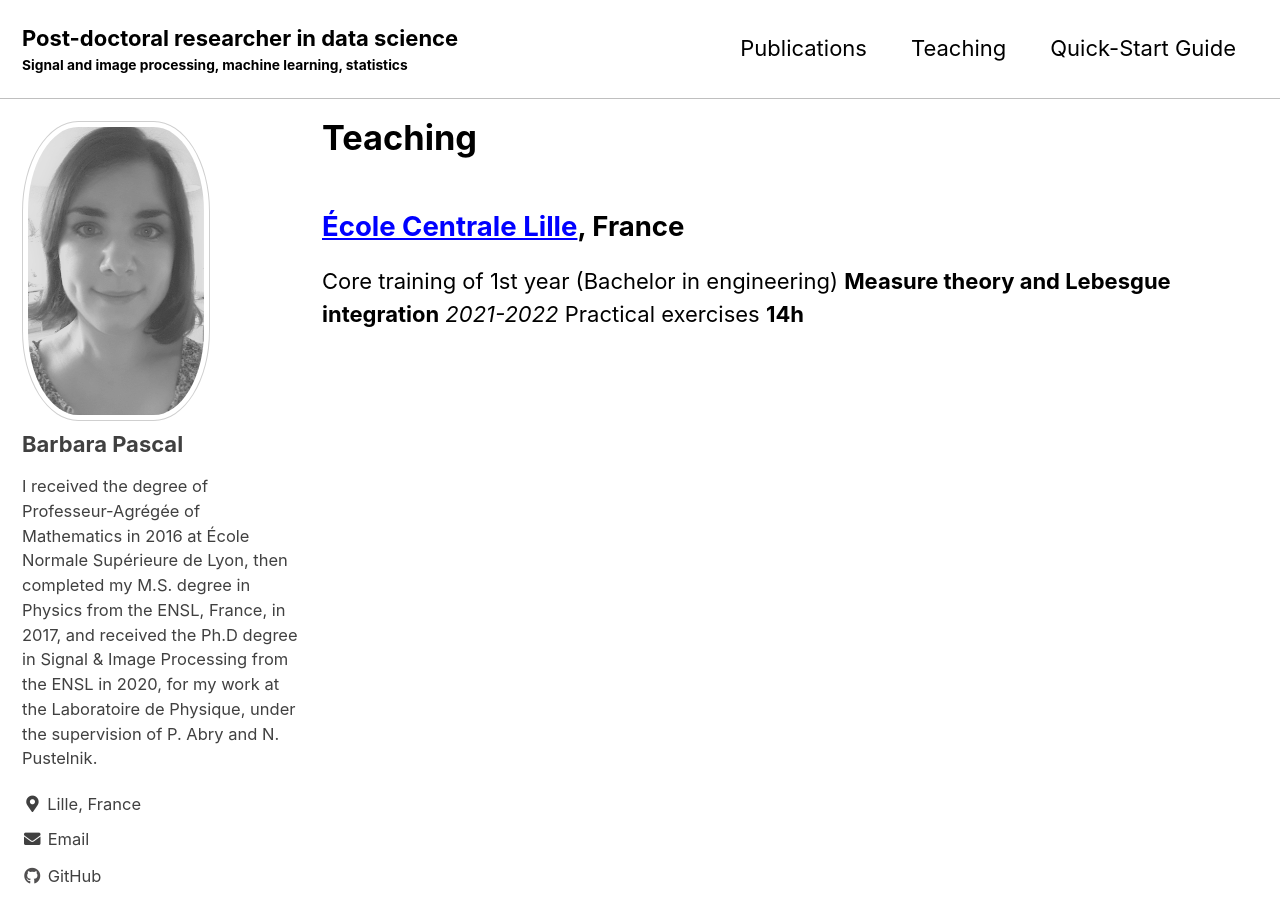
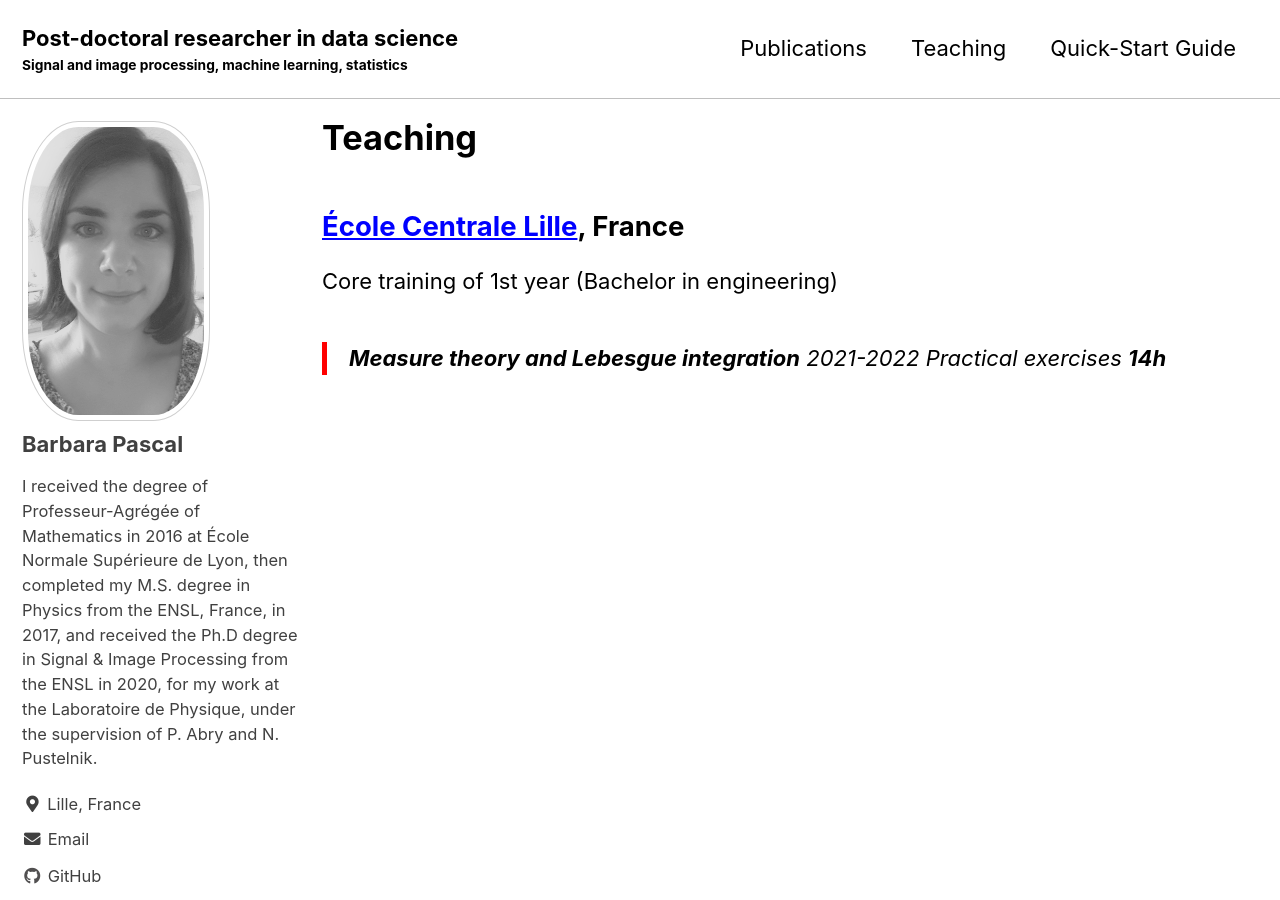
Before and after one commit to bpascal-fr/bpascal-fr.github.io, a Jekyll site: the page built from _pages/teaching.md, in a window 1280 px wide and 900 px high. Built offline with Jekyll 4.4.1, drawn with Linux system fonts in a browser that asks for light colours; cached includes are drawn as plain includes; nearby versions of some CDN libraries; some web fonts are replaced.

```diff
--- a/_pages/teaching.md
+++ b/_pages/teaching.md
@@ -9,5 +9,5 @@ title: "Teaching"
 ## [École Centrale Lille](https://centralelille.fr/), France
 
 Core training of 1st year (Bachelor in engineering)
-**Measure theory and Lebesgue integration**   *2021-2022*
+> **Measure theory and Lebesgue integration**   *2021-2022*
 Practical exercises **14h**
```
